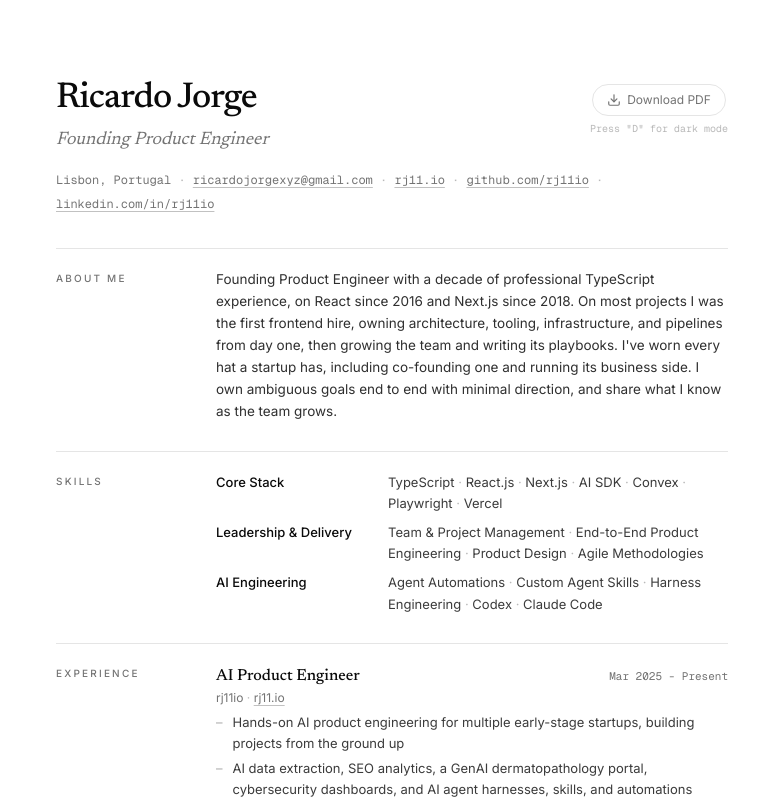
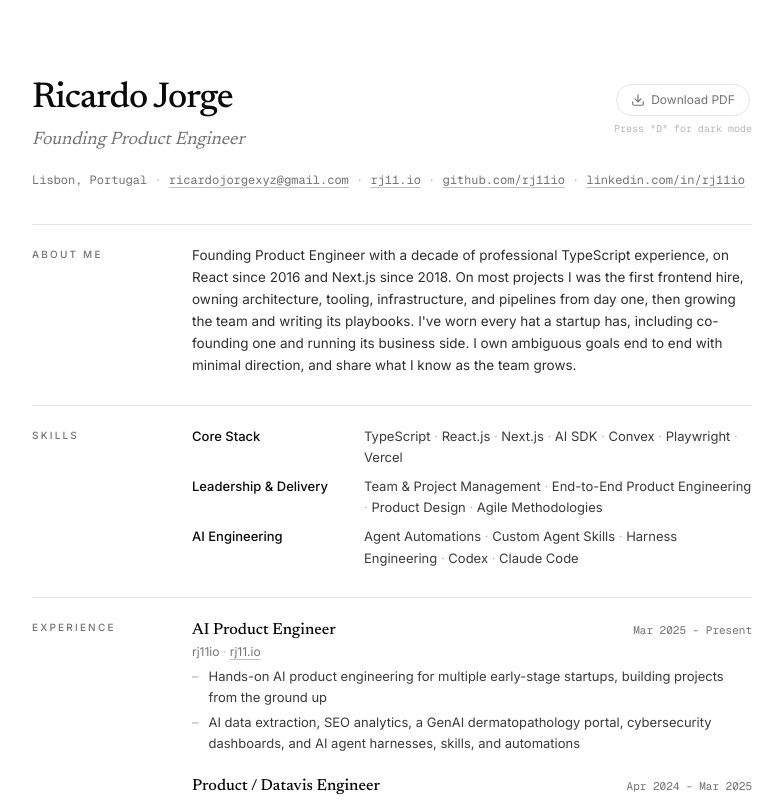
Before and after one commit to rj11io/11cv, a Next.js app: page /v1/founding-product-eng-mini in a window 1280 px wide. Shown: the top 800 px of the page, without its empty margins (248-1031 px from the left). Built offline with nearby package versions, Linux system fonts and the light colour scheme.

Commit message:
fix: width

```diff
--- a/app/v1/_mini/mini-cv.tsx
+++ b/app/v1/_mini/mini-cv.tsx
@@ -252,7 +252,7 @@ export function MiniCV({ role }: { role: MiniRole }) {
           "@media print { nextjs-portal { display: none } html, body { background: #fff !important } }"
         }
       </style>
-      <div className="mx-auto max-w-[46rem] px-6 py-14 sm:px-8 sm:py-20 print:max-w-none print:p-0">
+      <div className="mx-auto max-w-[49rem] px-6 py-14 sm:px-8 sm:py-20 print:max-w-none print:p-0">
         <header className="relative">
           {profile.name && (
             <h1
--- a/app/v1/product-eng-mini/content.ts
+++ b/app/v1/product-eng-mini/content.ts
@@ -11,7 +11,7 @@ export const role: MiniRole = {
     "One-page CV focused on the Product Engineer role: shipping products end to end.",
   pdfPages: 1,
   summary: [
-    "Product Engineer with a decade of professional TypeScript experience, building on React since 2016 and Next.js since 2018. On most projects I was the first frontend hire, owning architecture, tooling, and pipelines from day one and shipping product features end to end. I work autonomously, with an eye for what separates a polished product from a prototype. Lately that means AI products: data extraction, analytics, chats, and full agent harnesses.",
+    "Product Engineer with a decade of professional TypeScript experience, building on React since 2016 and Next.js since 2018. On most projects I was the first frontend hire, owning architecture, tooling, and pipelines from day one and shipping product features end to end. Most of that experience is in cybersecurity, building dashboards and proprietary data explorers. That's where I learned what separates a polished product from a prototype and found my passion for data-driven products and visualisations.",
   ],
   skills: [
     {
```
